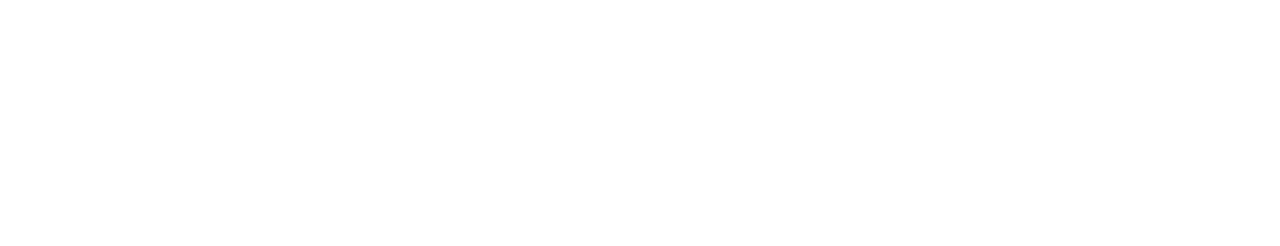
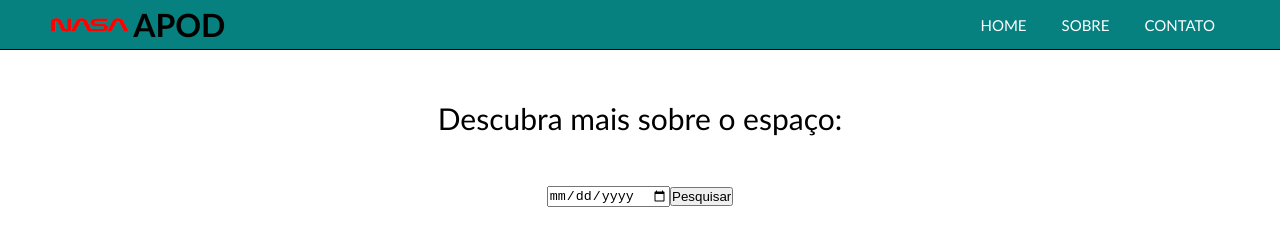
Before and after one commit to brendatondin/Projeto-Apod, a plain HTML site: page index.html in a window 1280 px wide. Drawn offline with nearby package versions, Linux system fonts and the light colour scheme.

Commit message:
js finalilizado

```diff
--- a/index.css
+++ b/index.css
@@ -0,0 +1,87 @@
+* {
+    margin: 0;
+    padding: 0;
+    box-sizing: border-box;
+}
+
+/* HEADER */
+header {
+    width: 100%;
+    height: 50px;
+    background: #078080;
+    border-bottom: black solid 1px;
+    /* top: 0;
+    left: 0; */
+    display: flex;
+    flex-direction: row;
+    justify-content: space-between;
+    align-items: center;
+    padding: 20px 50px;
+    font-family: 'Trebuchet MS', 'Lucida Sans Unicode', 'Lucida Grande', 'Lucida Sans', Arial, sans-serif;
+}
+
+.logoImagem {
+    width: 80px;
+    height: 50px;
+    margin-right: 0.2em;
+}
+
+.containerLogo:hover {
+    color: black;
+    transform: scale(1.1);
+}
+
+.containerLogo {
+    display: flex;
+    flex-direction: space-between;
+    align-items: center;
+    transition: all 0.3s;
+    cursor: default;
+}
+
+.logo-texto {
+    margin-left: 20px;
+}
+
+.menu ul {
+    display: flex;
+    justify-content: space-around;
+    list-style: none;
+    gap: 5px;
+}
+
+.menu li a {
+    font-size: 15px;
+    text-decoration: none;
+    color: white;
+    text-transform: uppercase;
+    padding: 10px 15px;
+    border-radius: 10px;
+}
+
+.menu li a:hover {
+    background-color: rgba(100, 100, 100, 0.5);
+    color: #f45d48;
+}
+
+/* CALENDARIO */
+
+.divCalendario {
+    display: flex;
+    align-items: center;
+    justify-content: center;
+    margin-top: 50px;
+    margin-bottom: 20px;
+}
+
+.texto {
+    font-family: 'Trebuchet MS', 'Lucida Sans Unicode', 'Lucida Grande', 'Lucida Sans', Arial, sans-serif;
+    font-size: 30px;
+    text-align: center;
+    margin-top: 50px;
+    color: black;
+}
+
+.img {
+    height: 30%;
+}
--- a/index.html
+++ b/index.html
@@ -8,7 +8,33 @@
     <title>Projeto Apod</title>
 </head>
 <body>
+    <header>
+        <div class="containerLogo">
+                <img class="logoImagem" id="logoImagem" src="./img/nasa_logo_1-removebg-preview.png" alt="logo da nasa">
+            <h1>APOD</h1>
+        </div>
 
+        <div class="menu" id="menu">
+            <ul>
+                <li><a href="">Home</a></li>
+                <li><a href="">Sobre</a></li>
+                <li><a href="">Contato</a></li>
+            </ul>
+        </div>
+    </header>
+    <p class="texto" id="texto">Descubra mais sobre o espaço:</p>
+    <div class="divCalendario" id="divCalendario">
+        <input type="date" min="1995-06-20" name="data" id="data">
+        <button id="submit" value="Pesquisar">Pesquisar</button>
+    </div>
+
+    <div class="conteudo" id="conteudo">
+        <h2 id="titulo"></h2>
+        <p id="imagem"></p>
+        <p id="textoApi"></p>
+    </div>
+
+    <script src="https://code.jquery.com/jquery-3.6.0.min.js"></script>
     <script src="./index.js"></script>
 </body>
 </html>
--- a/index.js
+++ b/index.js
@@ -1 +1,35 @@
 //Sua aplicação deve ser capaz de receber uma data como entrada do usuário a partir de um formulário.
+$('#submit').click(function () {
+    requisicao()
+})
+
+function requisicao() {
+    const calendario = $('#data').val();
+    $.ajax({
+        url: `https://api.nasa.gov/planetary/apod?api_key=PRIPdf4uEkAsOtpLagfHRybODnTK8QvwcRsNRegh&date=${calendario}`,
+        success: function (data) {
+            exibir(data)
+        }
+    })
+}
+
+//Com a data selecionada, ao clicar no botão de envio, uma requisição deve ser enviada à
+//[API da APOD](https://api.nasa.gov/planetary/apod ) para que seja obtida a foto ou vídeo referente ao dia escolhido.
+
+function exibir(resultado) {
+    const titulo = $('#titulo')
+    const imagem = $('#imagem')
+    const textoApi = $('#textoApi')
+
+    titulo.html(`${resultado.title}`)
+    textoApi.html(`${resultado.explanation}`)
+
+    if (resultado.media_type == 'image') {
+        imagem.html(`<img class='img' src="${resultado.url}"/>`)
+    } else {
+        imagem.html(`<iframe class="img" src="${resultado.url}?autoplay=1&mute=1"></iframe>`)
+    }
+
+}
+
+//De posse dessa informação, a página deve ser manipulada para que os dados retornados sejam devidamente exibidos.
```
Also changed, not shown: img/nasa logo 1.png (added), img/nasa logo.png (added), img/nasa_logo_1-removebg-preview.png (added).
